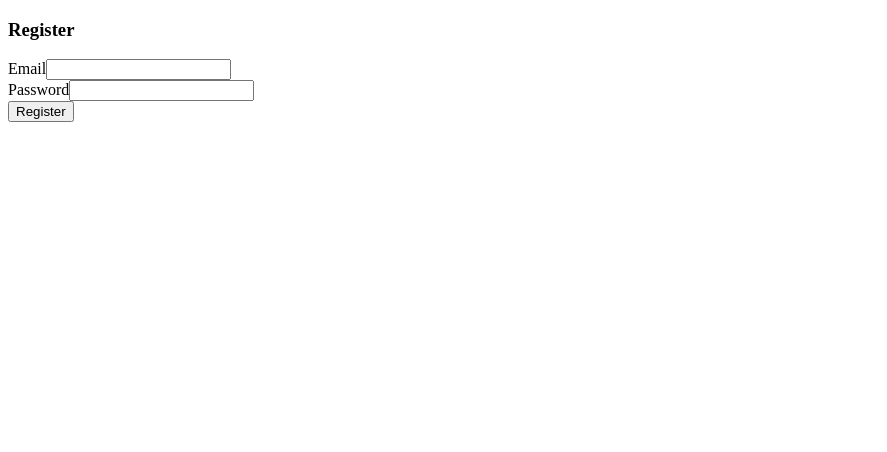
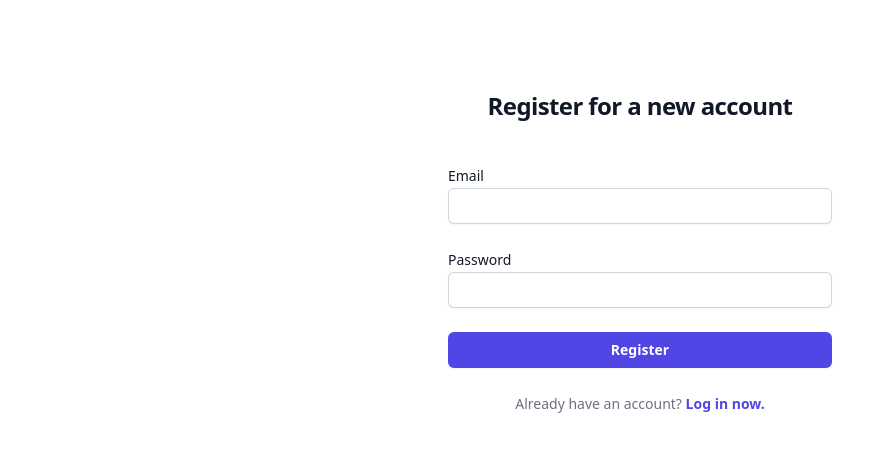
Before and after one commit to khaosophy/peppercorn, a Next.js app: page /register in a window 1280 px wide. Shown: the top 452 px of the page, without its empty margins (0-887 px from the left). Built offline with nearby package versions, Linux system fonts and the light colour scheme; no server answers.

Commit message:
login and registration styles

```diff
--- a/package.json
+++ b/package.json
@@ -14,6 +14,7 @@
     "@types/react": "18.2.6",
     "@types/react-dom": "18.2.4",
     "autoprefixer": "10.4.14",
+    "classnames": "^2.3.2",
     "eslint": "8.40.0",
     "eslint-config-next": "13.4.2",
     "next": "13.4.2",
--- a/src/app/layout.tsx
+++ b/src/app/layout.tsx
@@ -1,4 +1,4 @@
-import './globals.css'
+import '../styles/globals.css'
 import { Inter } from 'next/font/google'
 
 const inter = Inter({ subsets: ['latin'] })
--- /dev/null
+++ b/src/components/Button.jsx
@@ -0,0 +1,14 @@
+import classNames from "classnames"
+
+export default function Button(props) {
+  return (
+    <button
+      className={classNames(
+        props.className,
+        'rounded-md bg-indigo-600 px-3 py-1.5 text-sm font-semibold leading-6 text-white shadow-sm hover:bg-indigo-500 focus-visible:outline focus-visible:outline-2 focus-visible:outline-offset-2 focus-visible:outline-indigo-600'
+      )}
+    >
+      {props.children}
+    </button>
+  )
+}
--- a/src/components/InputField.jsx
+++ b/src/components/InputField.jsx
@@ -1,8 +1,14 @@
 export default function InputField(props) {
   return (
-        <div>
-            <label htmlFor={props.id}>{props.label}</label>
+    <div className={props.className}>
+      <label
+        className="block text-sm font-medium leading-6 text-gray-900"
+        htmlFor={props.id}
+      >
+          {props.label}
+        </label>
       <input
+          className="block w-full rounded-md border-0 py-1.5 text-gray-900 shadow-sm ring-1 ring-inset ring-gray-300 placeholder:text-gray-400 focus:ring-2 focus:ring-inset focus:ring-indigo-600 sm:text-sm sm:leading-6"
           type={props.type}
           id={props.id}
           name={props.name}
--- /dev/null
+++ b/src/pages/_app.js
@@ -0,0 +1,6 @@
+import '../styles/globals.css';
+
+const MyApp = ({ Component, pageProps }) => {
+  return <Component {...pageProps} />
+}
+export default MyApp
--- a/src/pages/login.js
+++ b/src/pages/login.js
@@ -3,6 +3,8 @@
 import routes from '../routes.config';
 import supabase from '../lib/supabase';
 import InputField from '../components/InputField';
+import Button from '../components/Button';
+import Link from 'next/link';
 
 export default function Login() {
   const router = useRouter();
@@ -25,9 +27,13 @@
   }
 
   return (
-    <main>
-      <h3>Login</h3>
-      <form onSubmit={handleLogin}>
+    <main className="flex min-h-full flex-1 flex-col justify-center px-6 py-12 lg:px-8">
+      <h2 className="mt-10 text-center text-2xl font-bold leading-9 tracking-tight text-gray-900">
+        Log in to your account
+      </h2>
+
+      <div className="mt-10 sm:mx-auto sm:w-full sm:max-w-sm">
+        <form className="space-y-6" onSubmit={handleLogin}>
           <InputField
             type="email"
             label="Email"
@@ -42,8 +48,18 @@
             onChange={(e) => setPassword(e.target.value)}
             required
           />
-        <button>Login</button>
+          <Button className="flex w-full justify-center">
+            Login
+          </Button>
         </form>
+
+        <p className="mt-6 text-center text-sm text-gray-500">
+          Don't have an account?{' '}
+          <Link href={routes.register} className="font-semibold leading-6 text-indigo-600 hover:text-indigo-500">
+            Sign up now.
+          </Link>
+        </p>
+      </div>
     </main>
   )
 }
--- a/src/pages/register.js
+++ b/src/pages/register.js
@@ -1,9 +1,11 @@
 'use client';
 import { useState } from 'react';
 import { useRouter } from 'next/router';
+import Link from 'next/link';
 import routes from '../routes.config';
 import supabase from '../lib/supabase';
 import InputField from '../components/InputField';
+import Button from '../components/Button';
 
 export default function Register() {
   const router = useRouter();
@@ -26,9 +28,13 @@
   }
 
   return (
-    <main>
-      <h3>Register</h3>
-      <form onSubmit={handleRegistration}>
+    <main className="flex min-h-full flex-1 flex-col justify-center px-6 py-12 lg:px-8">
+      <h2 className="mt-10 text-center text-2xl font-bold leading-9 tracking-tight text-gray-900">
+        Register for a new account
+      </h2>
+
+      <div className="mt-10 sm:mx-auto sm:w-full sm:max-w-sm">
+        <form className="space-y-6" onSubmit={handleRegistration}>
           <InputField
             id="register-email"
             type="email"
@@ -45,8 +51,18 @@
             onChange={(e) => setPassword(e.target.value)}
             required
           />
-        <button>Register</button>
+          <Button className="flex w-full justify-center">
+            Register
+          </Button>
         </form>
+
+        <p className="mt-6 text-center text-sm text-gray-500">
+          Already have an account?{' '}
+          <Link href={routes.login} className="font-semibold leading-6 text-indigo-600 hover:text-indigo-500">
+            Log in now.
+          </Link>
+        </p>
+      </div>
     </main>
   )
 }
```
Also changed, not shown: src/styles/globals.css (renamed from src/app/globals.css), 1 other file (tests, documents, lock files or other folders). Lines whose indentation alone changed are shown as unchanged.
